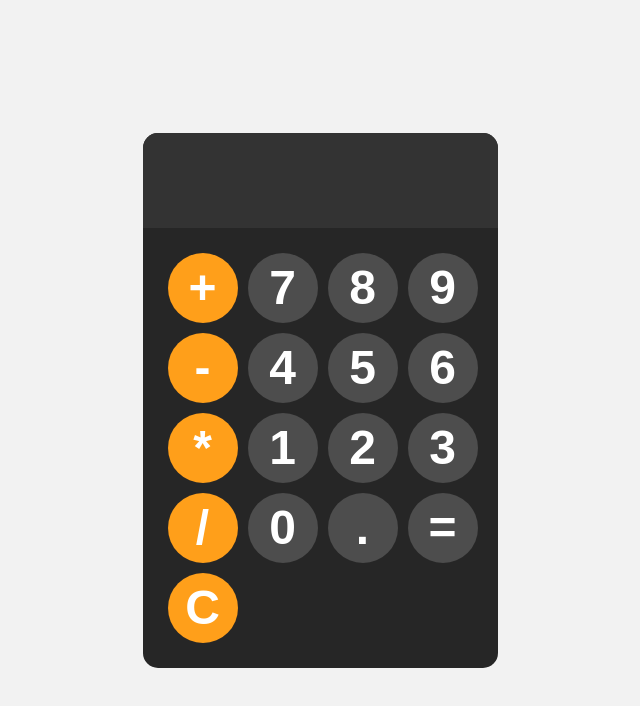
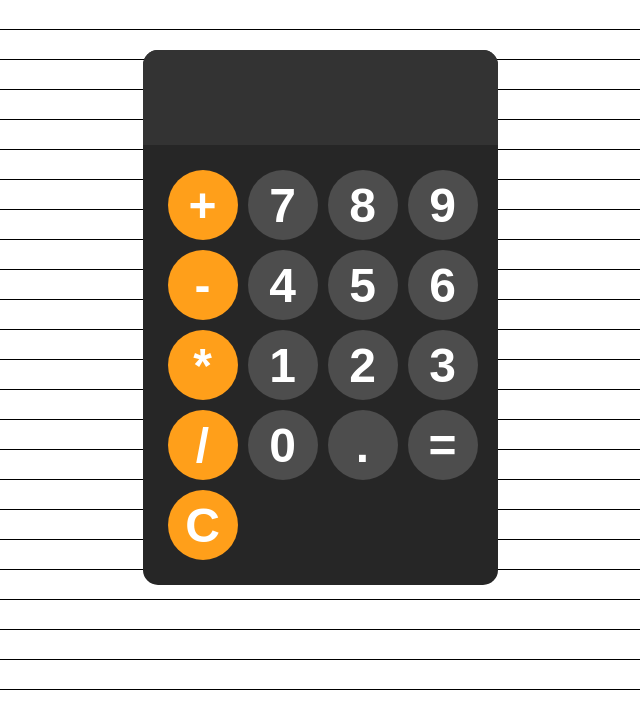
Before and after one commit to Sumeet-162/calculator, a plain HTML site: page index.html in a window 1280 px wide. Shown: the top 706 px of the page, without its empty margins (320-960 px from the left). Drawn offline with Linux system fonts and the light colour scheme.

Commit message:
Update styles.css

```diff
--- a/styles.css
+++ b/styles.css
@@ -52,6 +52,7 @@ button{
   max-width: 320px;
   overflow: hidden;
   padding-right: 35px;
+  margin-top: 50px;
 }
 
 #display{
@@ -89,3 +90,17 @@ button:active{
 .operator-btn:active{
   background-color: hsl(35,100%,75%);
 }
+
+body{
+  width: 100%;
+  height: 100%;
+  background-image: repeating-linear-gradient(
+    0deg,
+    black,
+    1px,
+    white 1px,
+    white
+  );
+  background-size: 100% 30px;
+  background-color: white;
+}
```
